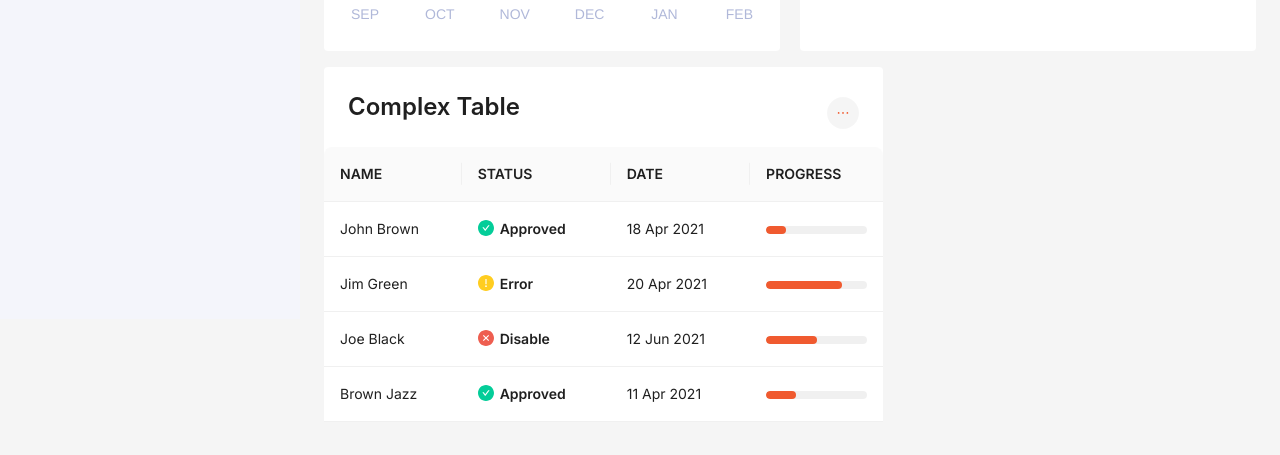
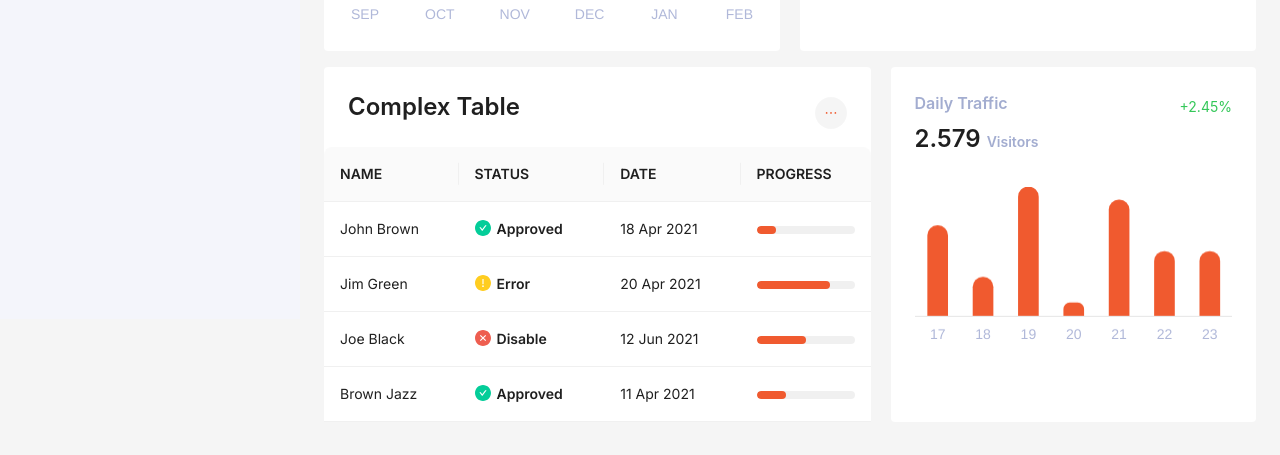
Before and after one commit to thidayah/k3system, a React (Vite) app: page / in a window 1280 px wide. Shown: the part 481-936 px from the top of the page. Built offline with nearby package versions, Linux system fonts and the light colour scheme.

Commit message:
feat: daily trafic chart

```diff
--- a/src/pages/Dashboard.tsx
+++ b/src/pages/Dashboard.tsx
@@ -144,6 +144,20 @@ const Dashboard = () => {
         display: false,
       }
     }
+  };
+
+  const dataDailyTraffic = {
+    labels: labelsBar,
+    datasets: [
+      {
+        label: 'Base',
+        data: [7, 3, 10, 1, 9, 5, 5],
+        backgroundColor: '#f05a2f',
+        stack: 'stack1',
+        barThickness: 20,
+        borderRadius: 99
+      },
+    ],
   };
 
   const statusComponent = (status: string) => (
@@ -305,6 +319,28 @@ const Dashboard = () => {
             }}
           />
         </div>
+        <div style={{
+          width: '40%',
+          backgroundColor: 'white',
+          borderRadius: '4px',
+          padding: '24px',
+          // height: '500px',
+        }}>
+          <Flex justify={'space-between'} align={'center'}>
+            <Typography.Title level={5} style={{ color: '#a3add0' }}>Daily Traffic</Typography.Title>
+            <Typography.Text style={{ color: '#34C759' }}>+2.45%</Typography.Text>
+          </Flex>
+          <Typography.Title level={3} style={{ margin: 0 }}>2.579 <Typography.Text style={{ color: '#a3add0' }}>Visitors</Typography.Text></Typography.Title>
+          <div
+            style={{
+              marginTop: '32px',
+              // minHeight: '200px',
+              maxHeight: '300px',
+            }}
+          >
+            <Bar data={dataDailyTraffic} options={optionsBar} />
+          </div>
+        </div>
       </Flex>
 
     </Template>
```
